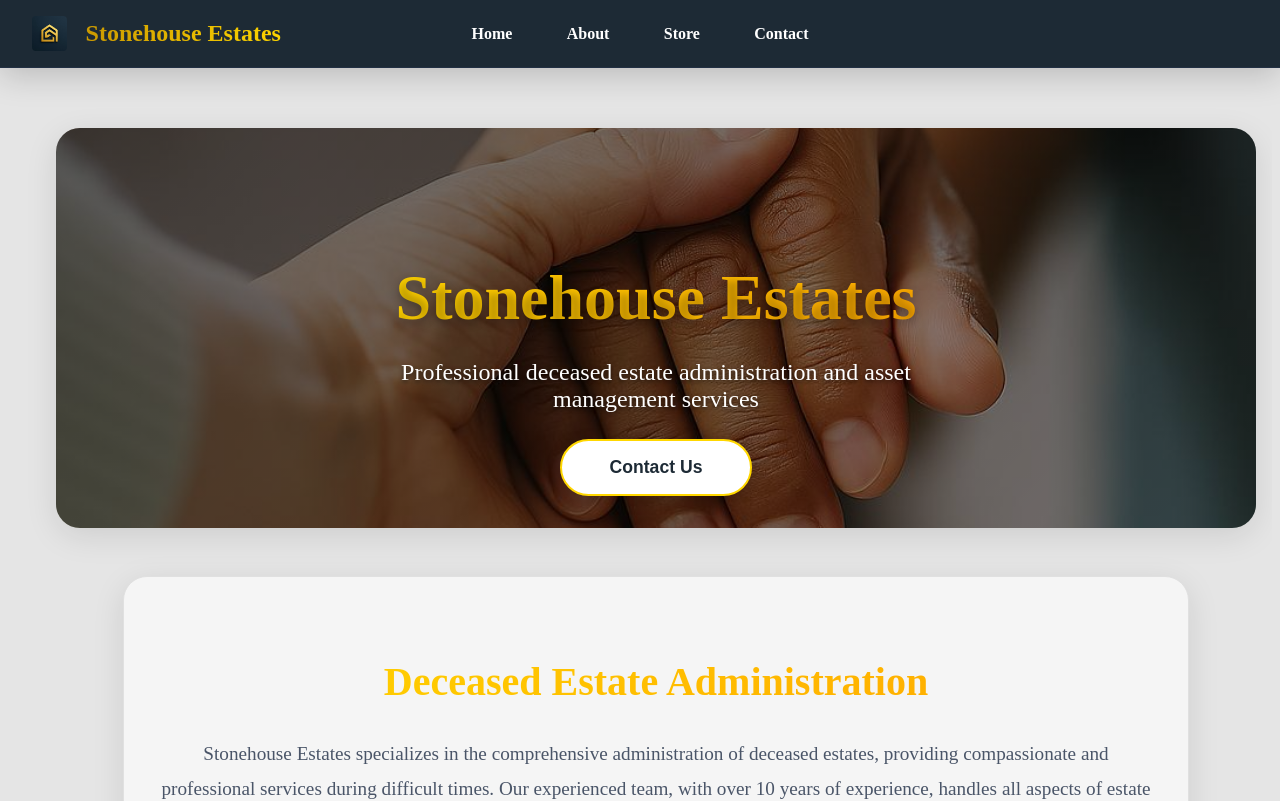
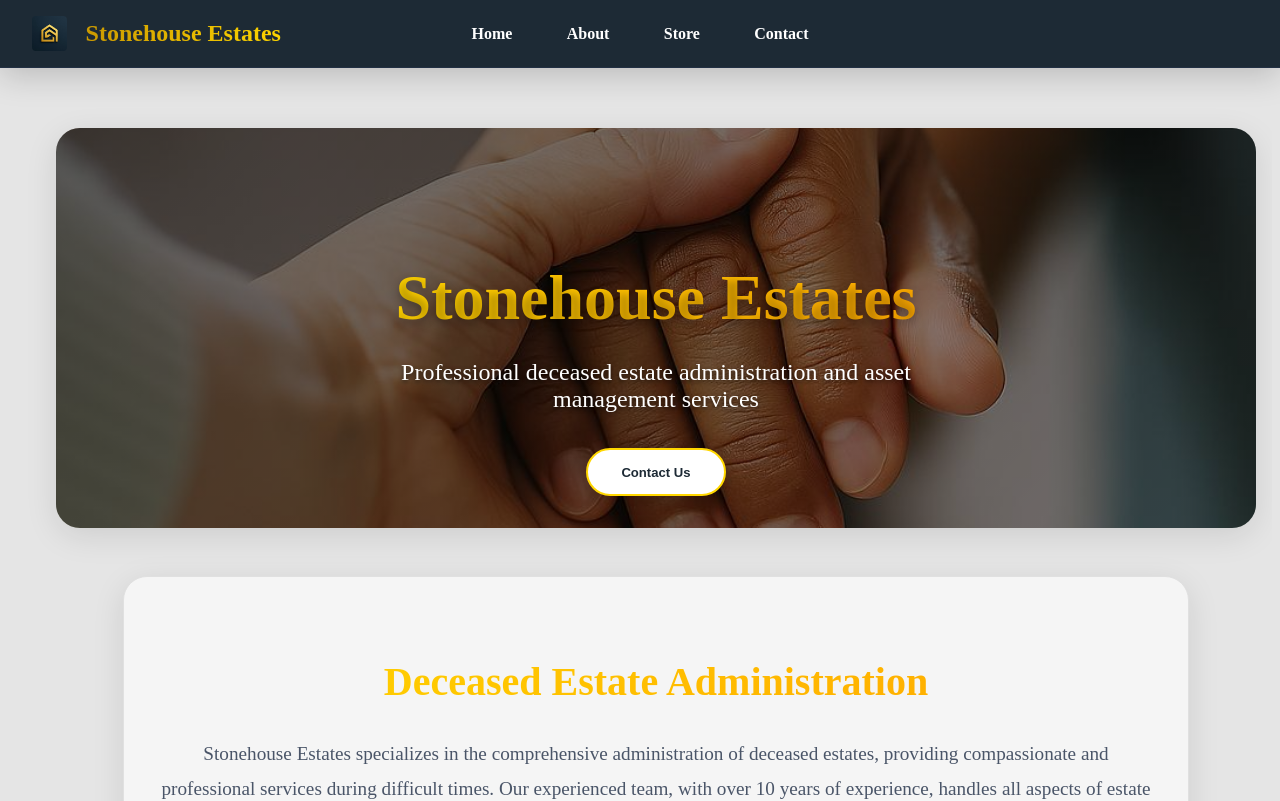
Before and after one commit to Reino221/stonehousewebsite, a Next.js app: page /stonehouse-estates in a window 1280 px wide. Shown: the top 801 px of the page. Built offline with nearby package versions, Linux system fonts and the light colour scheme.

Commit message:
Match contact us button size to minerals page button dimensions

```diff
--- a/pages/stonehouse-estates.js
+++ b/pages/stonehouse-estates.js
@@ -202,14 +202,19 @@ export default function StonehouseEstates() {
               background: '#fff',
               color: '#1D2A35',
               border: '2px solid #FFD700',
-              borderRadius: '40px',
-              padding: '1rem 3rem',
-              fontSize: '1.1rem',
+              borderRadius: 40,
+              width: 140,
+              height: 48,
+              fontSize: '0.82rem',
               fontWeight: 700,
               cursor: 'pointer',
               boxShadow: '0 4px 16px rgba(0,0,0,0.2)',
               transition: 'all 0.3s ease',
               outline: 'none',
+              display: 'flex',
+              alignItems: 'center',
+              justifyContent: 'center',
+              textAlign: 'center',
             }}
             onMouseEnter={e => {
               e.currentTarget.style.background = '#FFD700';
```
